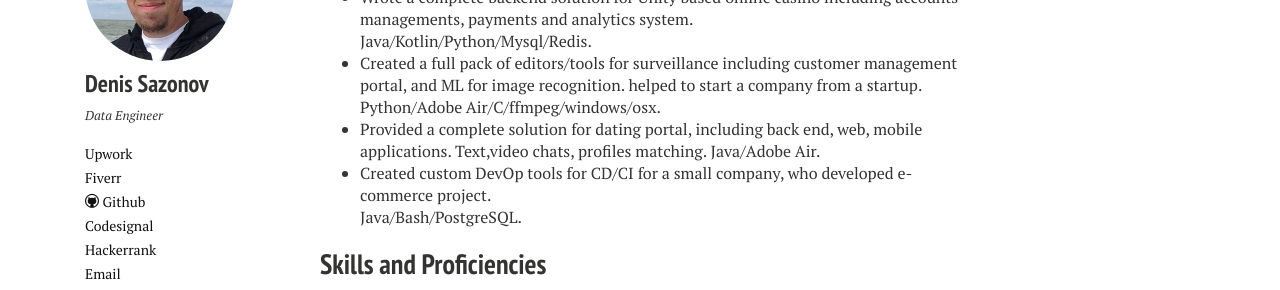
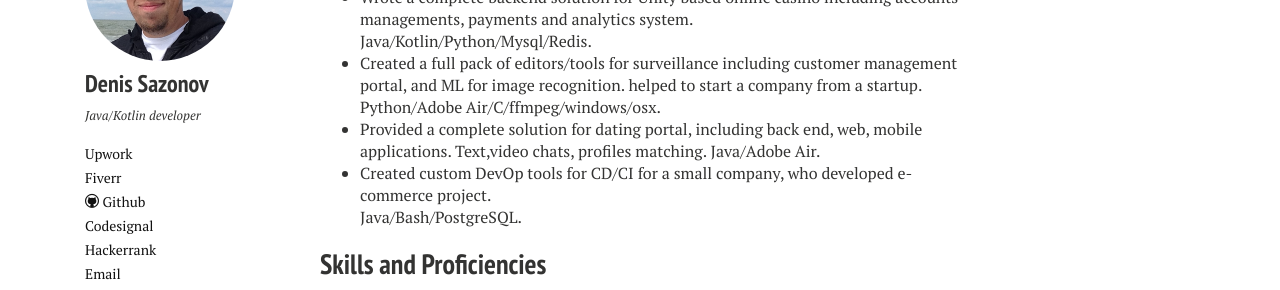
Before and after one commit to sadensmol/sadensmol.github.com, a Jekyll site: the page built from index.md, in a window 1280 px wide and 900 px high. Shown: the part 218-508 px from the top of the window. Built offline with Jekyll 4.4.1, drawn with Linux system fonts in a browser that asks for light colours; nearby versions of some CDN libraries; our own code applies the rules of GitHub Pages for plain Markdown files.

Commit message:
changed tht title bio

```diff
--- a/_config.yml
+++ b/_config.yml
@@ -7,7 +7,7 @@ url:             http://sadensmol.github.io
 owner:
   name:           Denis Sazonov
   avatar:         bio-photo.jpg
-  bio:            "Data Engineer"
+  bio:            "Java/Kotlin developer"
   email:          sadensmol@gmail.com
   # Social networking links used in footer. Update and remove as you like.
   upwork:         sadensmol
```
